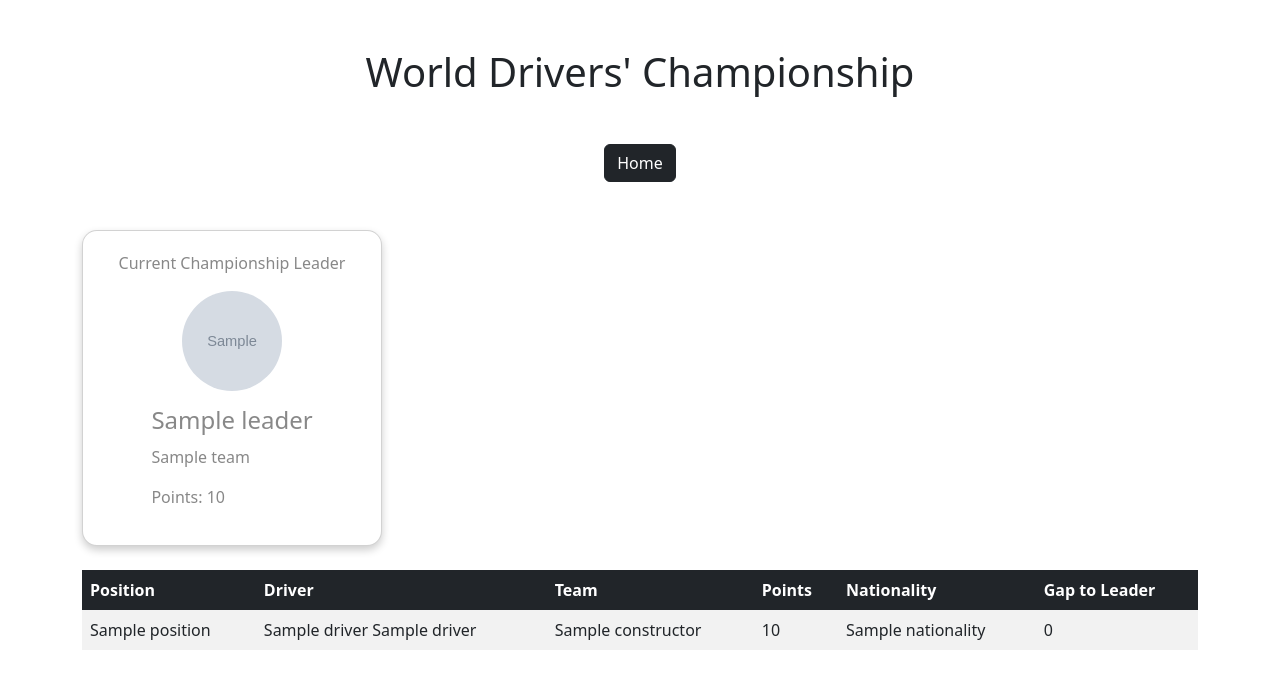
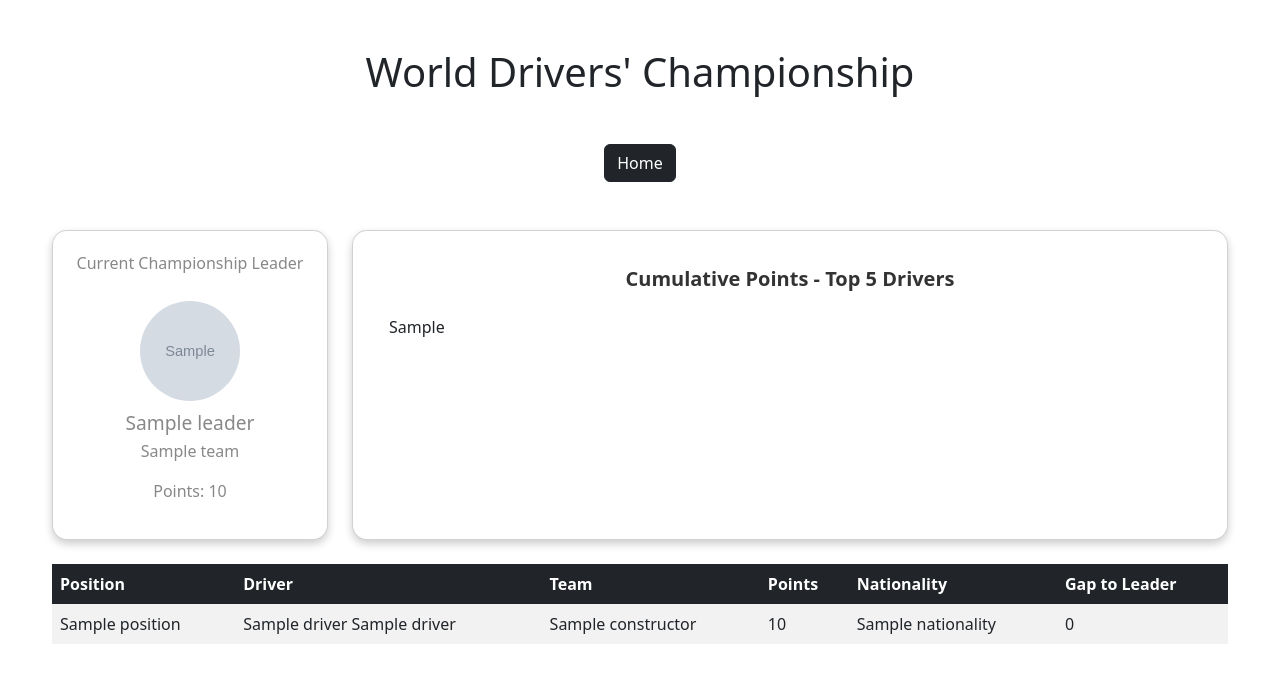
Before and after one commit to x0byte/f1_calender_app, a Flask app: template templates/drivers.html in a window 1280 px wide. Shown: the top 689 px of the page. Run offline with Flask 3, Linux system fonts and the light colour scheme; the template is opened without the code that fills it: most values are stand-ins (such as "Sample title", 1, 10 or a date in 2020); grey boxes marked "Sample" are stand-in pictures.

Commit message:
created the cummulative graph of WDC

```diff
--- a/main.py
+++ b/main.py
@@ -79,76 +79,82 @@ def calender():
     return render_template('calender.html', races=races, date=date, datetime=datetime, next_race=next_race, local_time=local_time.time(), map_html=map_html)
 
 
-# def get_driver_points_progress():
-#     # Fetch driver standings to identify the top 5 drivers
-#     standings_url = 'http://ergast.com/api/f1/2024/driverStandings.json'
-#     standings_response = requests.get(standings_url)
-#     standings = standings_response.json()['MRData']['StandingsTable']['StandingsLists'][0]['DriverStandings']
-#     top5_drivers = [driver['Driver']['driverId'] for driver in standings[:5]]
+def get_driver_points_progress():
+    # Fetch driver standings to identify the top 5 drivers
+    standings_url = 'http://ergast.com/api/f1/2024/driverStandings.json'
+    standings_response = requests.get(standings_url)
+    standings = standings_response.json()['MRData']['StandingsTable']['StandingsLists'][0]['DriverStandings']
+    top5_drivers = [driver['Driver']['driverId'] for driver in standings[:5]]
 
-#     if not standings_response.json()['MRData']['StandingsTable']['StandingsLists']:
-#         return "No standings data available", 404
-#     standings = standings_response.json()['MRData']['StandingsTable']['StandingsLists'][0]['DriverStandings']
+    if not standings_response.json()['MRData']['StandingsTable']['StandingsLists']:
+        return "No standings data available", 404
+    standings = standings_response.json()['MRData']['StandingsTable']['StandingsLists'][0]['DriverStandings']
 
 
-#     # Initialize a DataFrame to track cumulative points
-#     data = {driver: [] for driver in top5_drivers}
-#     race_names = []
+    # Initialize a DataFrame to track cumulative points
+    data = {driver: [] for driver in top5_drivers}
+    race_names = []
 
-#     season_url = 'http://ergast.com/api/f1/current.json'
-#     season_response = requests.get(season_url)
-#     season = season_response.json()['MRData']['RaceTable']['Races']
+    season_url = 'http://ergast.com/api/f1/current.json'
+    season_response = requests.get(season_url)
+    season = season_response.json()['MRData']['RaceTable']['Races']
 
-#     if not season_response.json()['MRData']['RaceTable']['Races']:
-#         return "No season data available", 404
-#     season = season_response.json()['MRData']['RaceTable']['Races']
+    if not season_response.json()['MRData']['RaceTable']['Races']:
+        return "No season data available", 404
+    season = season_response.json()['MRData']['RaceTable']['Races']
 
 
-#     for race in season:
-#         race_name = race['raceName']
-#         race_round = race['round']
-#         race_names.append(race_name)
 
-#         # Fetch results for this race
-#         race_url = f'http://ergast.com/api/f1/current/{race_round}/results.json'
-#         race_results_response = requests.get(race_url)
-#         race_results = race_results_response.json()
-#         race_results = race_results['MRData']['RaceTable']['Races'][0]['Results']
+    for race in season:
+        race_name = race['raceName']
+        race_round = race['round']
+        race_names.append(race_name)
 
-#         if not race_results:
-#             return "No race result data available"
+        # Fetch results for this race
+        race_url = f'http://ergast.com/api/f1/current/{race_round}/results.json'
+        race_results_response = requests.get(race_url)
+        race_results = race_results_response.json()
+        race_results = race_results['MRData']['RaceTable']['Races']
 
-#         race_points = {driver: 0 for driver in top5_drivers}
-#         #{max_verstappen : 0}
+        if race_results:  # Check if the 'race results' list is not empty
+            race_results = race_results[0].get('Results')  # Use get() to avoid KeyError
+            if not race_results:  # Check if 'Results' exists
+                print(f"No results available for race: {race_name}")
+        else:
+            print(f"No race data available for round {race_round}")
 
-#         for result in race_results:
-#             driver_id = result['Driver']['driverId']
-#             points = float(result['points'])
+        race_points = {driver: 0 for driver in top5_drivers}
+        #{max_verstappen : 0}
 
-#             if driver_id in race_points:
-#                 race_points[driver_id] += points
+        for result in race_results:
+            driver_id = result['Driver']['driverId']
+            points = float(result['points'])
 
-#         for driver in top5_drivers:
-#             previous_points = data[driver][-1] if data[driver] else 0
-#             data[driver].append(previous_points + race_points[driver])
+            if driver_id in race_points:
+                race_points[driver_id] += points
 
-#     return race_names, data
+        for driver in top5_drivers:
+            previous_points = data[driver][-1] if data[driver] else 0
+            data[driver].append(previous_points + race_points[driver])
 
-# def plot_driver_points_progress_interactive():
-#     race_names, points_data = get_driver_points_progress()
 
-#     fig = go.Figure()
-#     for driver, points in points_data.items():
-#         fig.add_trace(go.Scatter(x=race_names, y=points, mode='lines+markers', name=driver))
+    return race_names, data
 
-#     fig.update_layout(
-#         title='Top 5 Drivers - Points Progress',
-#         xaxis_title='Races',
-#         yaxis_title='Cumulative Points',
-#         template='plotly_dark',
-#         hovermode='x unified'
-#     )
-#     return fig.to_html(full_html=False)
+def plot_driver_points_progress_interactive():
+    race_names, points_data = get_driver_points_progress()
+
+    fig = go.Figure()
+    for driver, points in points_data.items():
+        fig.add_trace(go.Scatter(x=race_names, y=points, mode='lines+markers', name=driver))
+
+    fig.update_layout(
+        title='Top 5 Drivers - Points Progress',
+        xaxis_title='Races',
+        yaxis_title='Cumulative Points',
+        template='plotly_dark',
+        hovermode='x unified'
+    )
+    return fig.to_html(full_html=False)
 
 
 
@@ -174,28 +180,28 @@ def drivers_standings():
     data = response.json()
     drivers = data['MRData']['StandingsTable']['StandingsLists'][0]['DriverStandings']
 
-    #graph_html = plot_driver_points_progress_interactive()
+    graph_html = plot_driver_points_progress_interactive()
 
     TEAM_STYLES = {
         "red_bull": {
-            "background": "linear-gradient(to bottom, #00174C, #FF004C)",
+            "background": "linear-gradient(135deg, #001f3f, #00275c 50%, #ff1801);",
             "text_color": "#FFCC00",
             "secondary_color": "#FF004C"
         },
         "mercedes": {
-            "background_color": "#00D2BE",
-            "text_color": "#000000",
+            "background": "linear-gradient(135deg, #000000, #101820 50%, #00d2be);",
+            "text_color": "#FFFFFF",
             "secondary_color": "#FFFFFF"
         },
         "ferrari": {
-            "background_color": "#DC0000",  # Ferrari's signature red
-            "text_color": "#FFFFFF",       # White text for contrast
-            "secondary_color": "#FFFF00"   # Yellow for the horse logo
+            "background": "linear-gradient(135deg, #ff2800, #ff6b00 70%, #ffce00);",
+            "text_color": "#FFFFFF",
+            "secondary_color": "#FFFF00"
         },
         "mclaren": {
-            "background_color": "#FF8700",  # Papaya orange
-            "text_color": "#000000",        # Black text for contrast
-            "secondary_color": "#FFFFFF"   # White as an accent
+            "background": "linear-gradient(135deg, #ff8700, #ffae00 50%, #005aff);",
+            "text_color": "#000000",
+            "secondary_color": "#FFFFFF"
         }
     }
 
@@ -211,7 +217,7 @@ def drivers_standings():
 
     team_style = TEAM_STYLES.get(leader_data['team_id'], {})
 
-    return render_template('drivers.html', drivers=drivers, team_style=team_style, leader=leader_data)
+    return render_template('drivers.html', drivers=drivers, team_style=team_style, leader=leader_data, graph_html=graph_html)
 
 
 
--- a/static/driver.css
+++ b/static/driver.css
@@ -1,12 +1,9 @@
 .card {
-    width: 300px;
     border-radius: 15px;
     padding: 20px;
     box-shadow: 0 4px 8px rgba(0, 0, 0, 0.2);
-    display: flex;
-    flex-direction: column;
-    align-items: center;
     transition: transform 0.3s;
+    height: 100%; /* Ensures full height alignment with other cards */
 }
 
 .card:hover {
@@ -14,13 +11,44 @@
 }
 
 .driver-image {
-    width: 100px;
-    height: 100px;
-    border-radius: 50%;
-    margin-bottom: 15px;
+    display: block;
+    margin: 10px auto;
+    border-radius: 50%; /* Circular image */
+    width: 100px; /* Smaller image size */
+    height: 100px; /* Match width */
 }
 
 .card-content h2 {
-    font-size: 1.5em;
-    margin-bottom: 10px;
+    font-size: 1.2em; /* Slightly smaller font */
+    margin-bottom: 5px;
 }
+
+.card-title {
+    font-weight: bold;
+    color: #333;
+}
+
+.container {
+    max-width: 1200px; /* Keep content centered */
+}
+
+.row {
+    align-items: stretch; /* Align both cards vertically */
+}
+
+@media (max-width: 768px) {
+    .card {
+        margin-bottom: 20px; /* Add spacing when stacked vertically */
+    }
+}
+
+/* Specific card sizes for large screens */
+@media (min-width: 992px) {
+    .championship-card {
+        width: 25%; /* Championship Leader Card */
+    }
+
+    .graph-card {
+        width: 75%; /* Graph Card */
+    }
+}
--- a/templates/drivers.html
+++ b/templates/drivers.html
@@ -14,13 +14,28 @@
             <a href="/" class="btn btn-dark" style="width: auto;">Home</a>
         </div>
 
-        <div class="card mt-5" style="background: {{ team_style.background }}; color: {{ team_style.text_color }};">
-            <p>Current Championship Leader</p>
-            <img src="{{ leader.image }}" alt="{{ leader.name }}" class="driver-image">
-            <div class="card-content">
-                <h2>{{ leader.name }}</h2>
-                <p>{{ leader.team }}</p>
-                <p>Points: {{ leader.points }}</p>
+        <div class="row mt-5">
+            <!-- Championship Leader Card -->
+            <div class="col-lg-3 col-md-4 col-sm-12 championship-card">
+                <div class="card" style="background: {{ team_style.background }}; color: {{ team_style.text_color }};">
+                    <p class="text-center">Current Championship Leader</p>
+                    <img src="{{ leader.image }}" alt="{{ leader.name }}" class="driver-image mx-auto d-block">
+                    <div class="card-content text-center">
+                        <h2>{{ leader.name }}</h2>
+                        <p>{{ leader.team }}</p>
+                        <p>Points: {{ leader.points }}</p>
+                    </div>
+                </div>
+            </div>
+
+            <!-- Cumulative Points Graph -->
+            <div class="col-lg-9 col-md-8 col-sm-12 graph-card">
+                <div class="card h-100">
+                    <h5 class="card-title text-center mt-3">Cumulative Points - Top 5 Drivers</h5>
+                    <div class="p-3">
+                        {{ graph_html|safe }}
+                    </div>
+                </div>
             </div>
         </div>
 
@@ -50,9 +65,5 @@
             </tbody>
         </table>
     </div>
-
-    <!-- <div>
-        {{ graph_html|safe }}
-    </div> -->
 </body>
 </html>
```
